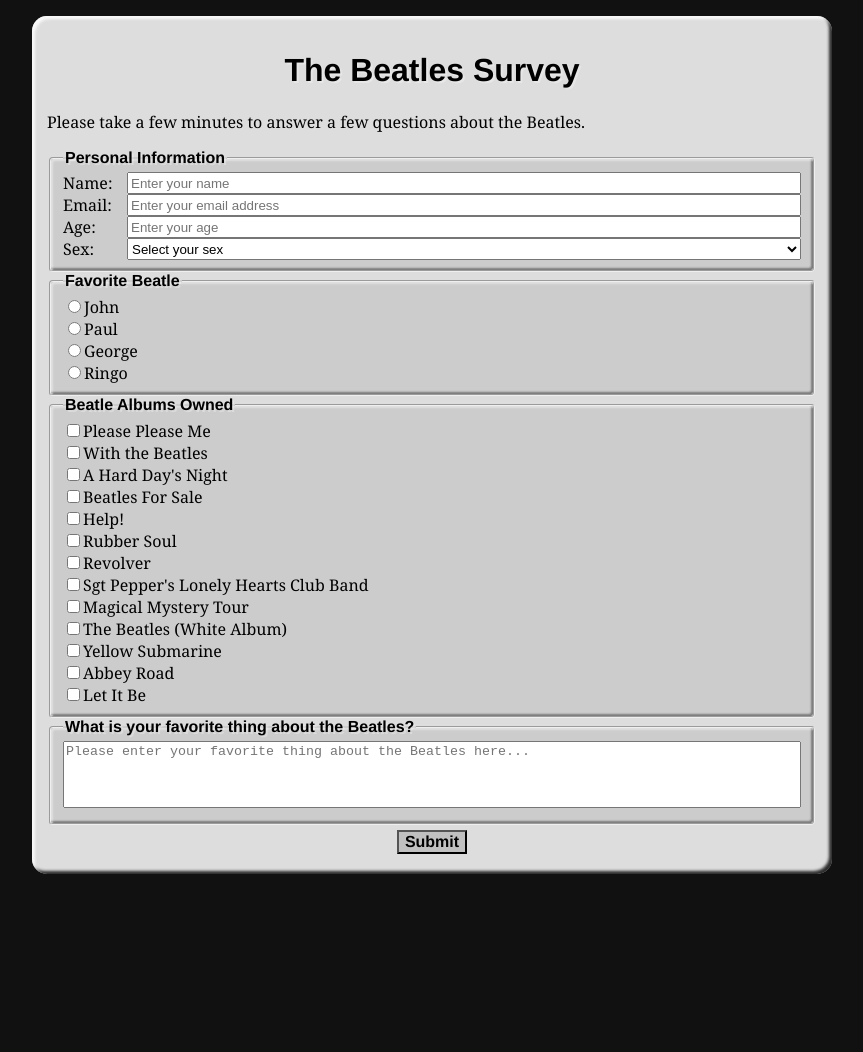
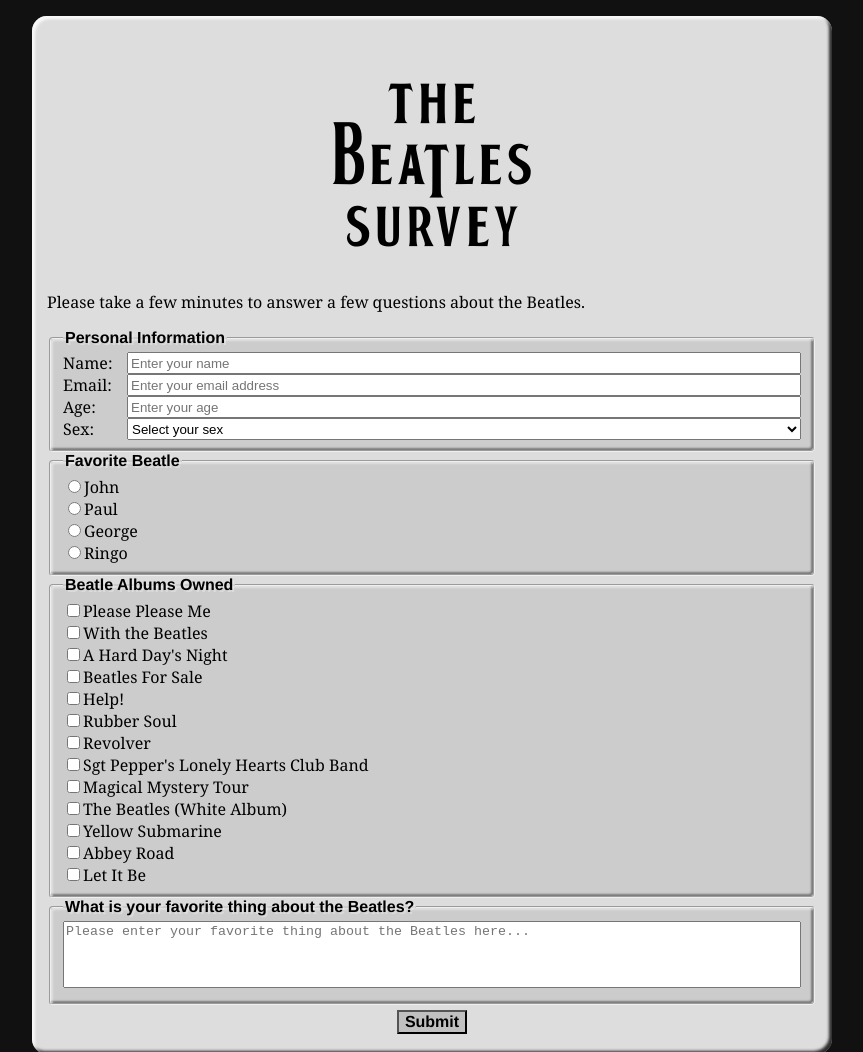
Before and after one commit to asteffey/fcc-survey-form, a plain HTML site: page index.html in a window 1280 px wide. Shown: the top 1052 px of the page, without its empty margins (208-1071 px from the left). Before the commit the page ends 890 px from the top, so only its background shows below. Drawn offline with Linux system fonts and the light colour scheme.

Commit message:
Update Beatles logo for #2

```diff
--- a/index.html
+++ b/index.html
@@ -8,7 +8,7 @@
 <body>
   <script src="../testable-projects-fcc-v1-bundle.js"></script>
   <main>
-    <h1 id="title">The Beatles Survey</h1>
+    <h1 id="title">the<br>BeaTles<br>Survey</h1>
     <p id="description">Please take a few minutes to answer a few questions about the Beatles.</p>
     <form id="survey-form"
           name="survey-form">
--- a/survey-form.css
+++ b/survey-form.css
@@ -1,3 +1,8 @@
+@font-face {
+    font-family: BOOTLE;
+    src: url(bootle.ttf);
+}
+
 body {
     background-color: #111;
     font-family: Cambria, Cochin, Georgia, Times, 'Times New Roman', serif;
@@ -15,10 +20,15 @@
 }
 
 h1 {
-    font-family: 'Franklin Gothic Medium', 'Arial Narrow', Arial, sans-serif;
-    font-weight: 900;
-    text-shadow: 2px 2px rgba(255, 255, 255, .3);
+    font-family: BOOTLE, sans-serif;
     text-align: center;
+    font-size: 3.5em;
+    font-weight: 100;
+    line-height: 1.1;
+}
+
+h1 img {
+    margin: 0;
 }
 
 fieldset {
```
Also changed, not shown: bootle.ttf (added).
